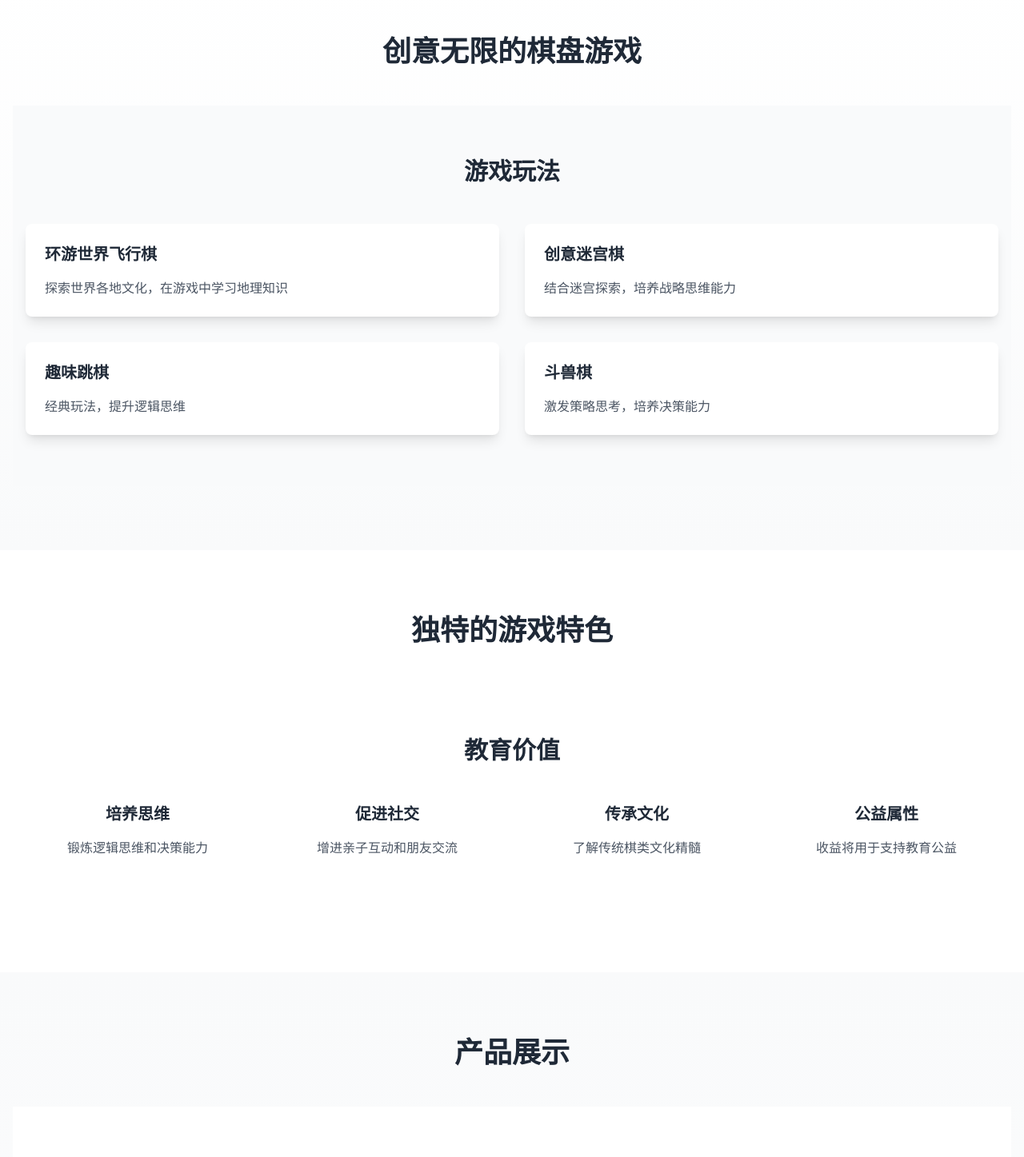
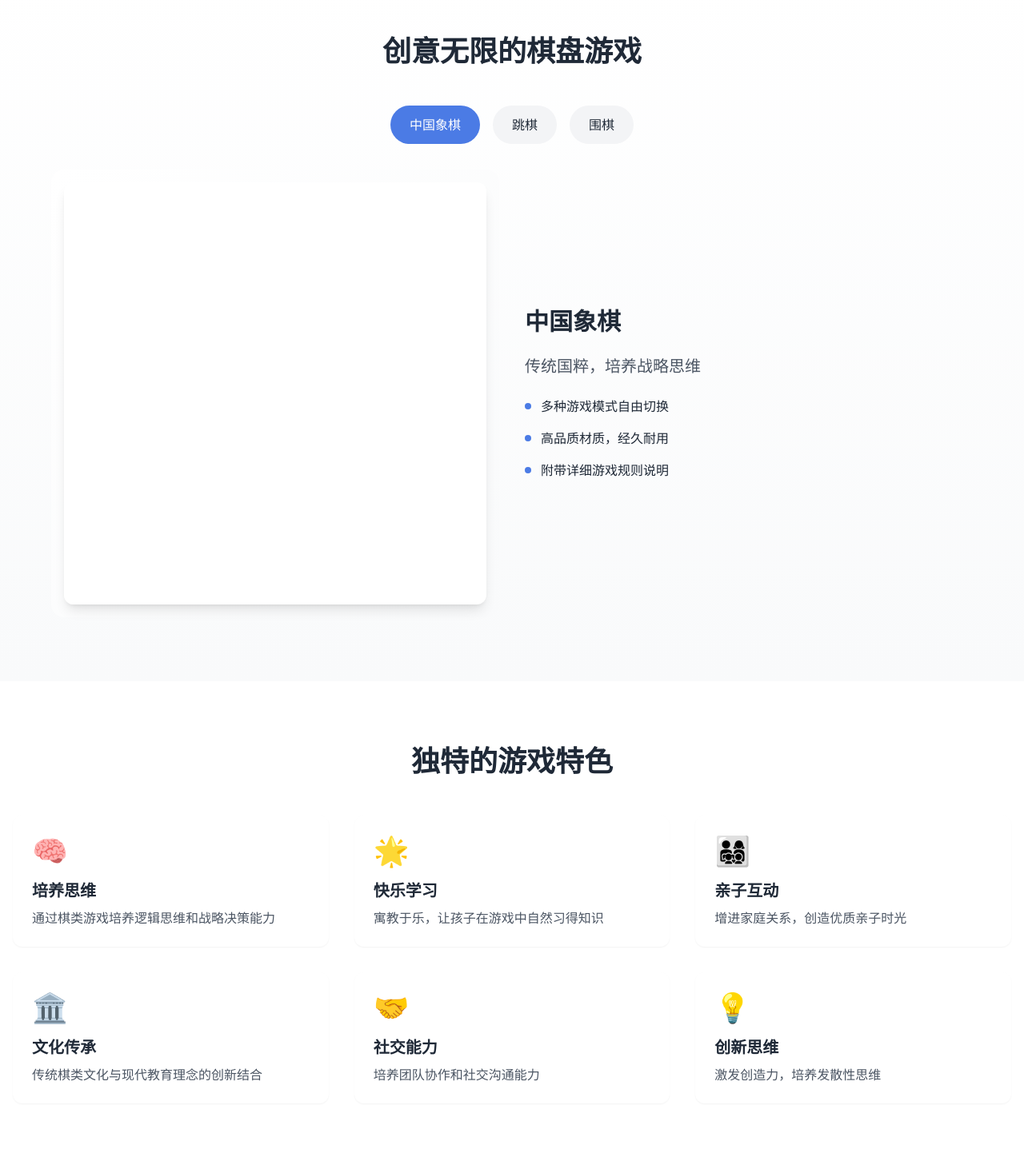
Before and after one commit to fbzyf/qiqushiwai, a Next.js app: page / in a window 1280 px wide. Shown: the part 740-2187 px from the top of the page at 80% size. Built offline with nearby package versions, Linux system fonts and the light colour scheme.

Commit message:
feat: Add GameBoard and Features components, update README

```diff
--- a/components/Features.tsx
+++ b/components/Features.tsx
@@ -5,46 +5,59 @@ import { motion } from 'framer-motion'
 const features = [
   {
     title: "培养思维",
-    description: "锻炼逻辑思维和决策能力",
+    description: "通过棋类游戏培养逻辑思维和战略决策能力",
+    icon: "🧠",
     delay: 0
   },
   {
-    title: "促进社交",
-    description: "增进亲子互动和朋友交流",
+    title: "快乐学习",
+    description: "寓教于乐，让孩子在游戏中自然习得知识",
+    icon: "🌟",
+    delay: 0.1
+  },
+  {
+    title: "亲子互动",
+    description: "增进家庭关系，创造优质亲子时光",
+    icon: "👨‍👩‍👧‍👦",
     delay: 0.2
   },
   {
-    title: "传承文化",
-    description: "了解传统棋类文化精髓",
+    title: "文化传承",
+    description: "传统棋类文化与现代教育理念的创新结合",
+    icon: "🏛️",
+    delay: 0.3
+  },
+  {
+    title: "社交能力",
+    description: "培养团队协作和社交沟通能力",
+    icon: "🤝",
     delay: 0.4
   },
   {
-    title: "公益属性",
-    description: "收益将用于支持教育公益",
-    delay: 0.6
+    title: "创新思维",
+    description: "激发创造力，培养发散性思维",
+    icon: "💡",
+    delay: 0.5
   }
 ]
 
 export function Features() {
   return (
-    <section className="py-16 bg-white">
-      <div className="container mx-auto px-4">
-        <h2 className="text-3xl font-bold text-center mb-12">教育价值</h2>
-        <div className="grid md:grid-cols-2 lg:grid-cols-4 gap-8">
+    <div className="grid md:grid-cols-2 lg:grid-cols-3 gap-8">
       {features.map((feature) => (
         <motion.div
           key={feature.title}
-              className="text-center"
+          className="bg-white rounded-xl p-6 shadow-sm hover:shadow-md transition-shadow"
           initial={{ opacity: 0, y: 20 }}
-              animate={{ opacity: 1, y: 0 }}
+          whileInView={{ opacity: 1, y: 0 }}
           transition={{ duration: 0.5, delay: feature.delay }}
+          viewport={{ once: true }}
         >
-              <h3 className="text-xl font-semibold mb-4">{feature.title}</h3>
+          <div className="text-4xl mb-4">{feature.icon}</div>
+          <h3 className="text-xl font-semibold mb-2">{feature.title}</h3>
           <p className="text-gray-600">{feature.description}</p>
         </motion.div>
       ))}
     </div>
-      </div>
-    </section>
   )
 }
--- a/components/GameBoard.tsx
+++ b/components/GameBoard.tsx
@@ -1,50 +1,123 @@
 'use client'
 
 import { motion } from 'framer-motion'
+import { useState } from 'react'
 
-const games = [
-  {
-    title: "环游世界飞行棋",
-    description: "探索世界各地文化，在游戏中学习地理知识",
-    delay: 0
-  },
-  {
-    title: "创意迷宫棋",
-    description: "结合迷宫探索，培养战略思维能力",
-    delay: 0.2
-  },
-  {
-    title: "趣味跳棋",
-    description: "经典玩法，提升逻辑思维",
-    delay: 0.4
-  },
-  {
-    title: "斗兽棋",
-    description: "激发策略思考，培养决策能力",
-    delay: 0.6
-  }
-]
+type GameMode = 'chess' | 'checkers' | 'go'
 
 export function GameBoard() {
+  const [currentMode, setCurrentMode] = useState<GameMode>('chess')
+
+  const gameModes = {
+    chess: {
+      title: '中国象棋',
+      description: '传统国粹，培养战略思维'
+    },
+    checkers: {
+      title: '跳棋',
+      description: '简单有趣，适合全家互动'
+    },
+    go: {
+      title: '围棋',
+      description: '古老智慧，提升思维能力'
+    }
+  }
+
   return (
-    <section className="py-16 bg-gray-50">
-      <div className="container mx-auto px-4">
-        <h2 className="text-3xl font-bold text-center mb-12">游戏玩法</h2>
-        <div className="grid md:grid-cols-2 gap-8">
-          {games.map((game, index) => (
-            <motion.div
-              key={game.title}
-              className="bg-white rounded-lg shadow-lg p-6 hover:shadow-xl transition-shadow"
-              initial={{ opacity: 0, y: 20 }}
-              animate={{ opacity: 1, y: 0 }}
-              transition={{ duration: 0.5, delay: game.delay }}
-            >
-              <h3 className="text-xl font-semibold mb-4">{game.title}</h3>
-              <p className="text-gray-600">{game.description}</p>
-            </motion.div>
-          ))}
-        </div>
+    <div className="max-w-6xl mx-auto">
+      {/* 游戏模式选择器 */}
+      <div className="flex justify-center gap-4 mb-8">
+        {(Object.keys(gameModes) as GameMode[]).map((mode) => (
+          <motion.button
+            key={mode}
+            className={`px-6 py-3 rounded-full font-medium transition-colors ${
+              currentMode === mode
+                ? 'bg-primary text-white'
+                : 'bg-gray-100 hover:bg-gray-200'
+            }`}
+            whileHover={{ scale: 1.05 }}
+            whileTap={{ scale: 0.95 }}
+            onClick={() => setCurrentMode(mode)}
+          >
+            {gameModes[mode].title}
+          </motion.button>
+        ))}
       </div>
-    </section>
+
+      {/* 游戏棋盘展示 */}
+      <div className="grid md:grid-cols-2 gap-8 items-center">
+        <motion.div
+          className="relative aspect-square bg-gradient-to-br from-primary/5 to-secondary/5 rounded-2xl p-8"
+          initial={{ opacity: 0, x: -20 }}
+          animate={{ opacity: 1, x: 0 }}
+          transition={{ duration: 0.5 }}
+        >
+          <div className="absolute inset-4 bg-white rounded-xl shadow-lg overflow-hidden">
+            {currentMode === 'chess' && (
+              <div className="w-full h-full grid grid-cols-8 grid-rows-8">
+                {[...Array(64)].map((_, i) => (
+                  <div
+                    key={i}
+                    className={`${
+                      (Math.floor(i / 8) + i % 8) % 2 === 0
+                        ? 'bg-primary/10'
+                        : 'bg-white'
+                    }`}
+                  />
+                ))}
+              </div>
+            )}
+            {currentMode === 'checkers' && (
+              <div className="w-full h-full grid grid-cols-8 grid-rows-8">
+                {[...Array(64)].map((_, i) => (
+                  <div
+                    key={i}
+                    className={`${
+                      (Math.floor(i / 8) + i % 8) % 2 === 0
+                        ? 'bg-secondary/10'
+                        : 'bg-white'
+                    }`}
+                  />
+                ))}
+              </div>
+            )}
+            {currentMode === 'go' && (
+              <div className="w-full h-full grid grid-cols-19 grid-rows-19 bg-[#DEB887]">
+                {[...Array(361)].map((_, i) => (
+                  <div
+                    key={i}
+                    className="border border-black/30"
+                  />
+                ))}
+              </div>
+            )}
+          </div>
+        </motion.div>
+
+        <motion.div
+          className="space-y-6"
+          initial={{ opacity: 0, x: 20 }}
+          animate={{ opacity: 1, x: 0 }}
+          transition={{ duration: 0.5, delay: 0.2 }}
+        >
+          <h3 className="text-3xl font-bold">{gameModes[currentMode].title}</h3>
+          <p className="text-xl text-gray-600">{gameModes[currentMode].description}</p>
+          <ul className="space-y-4">
+            <li className="flex items-center gap-3">
+              <span className="w-2 h-2 bg-primary rounded-full" />
+              <span>多种游戏模式自由切换</span>
+            </li>
+            <li className="flex items-center gap-3">
+              <span className="w-2 h-2 bg-primary rounded-full" />
+              <span>高品质材质，经久耐用</span>
+            </li>
+            <li className="flex items-center gap-3">
+              <span className="w-2 h-2 bg-primary rounded-full" />
+              <span>附带详细游戏规则说明</span>
+            </li>
+          </ul>
+        </motion.div>
+      </div>
+    </div>
   )
 }
```
Lines whose indentation alone changed are shown as unchanged.
